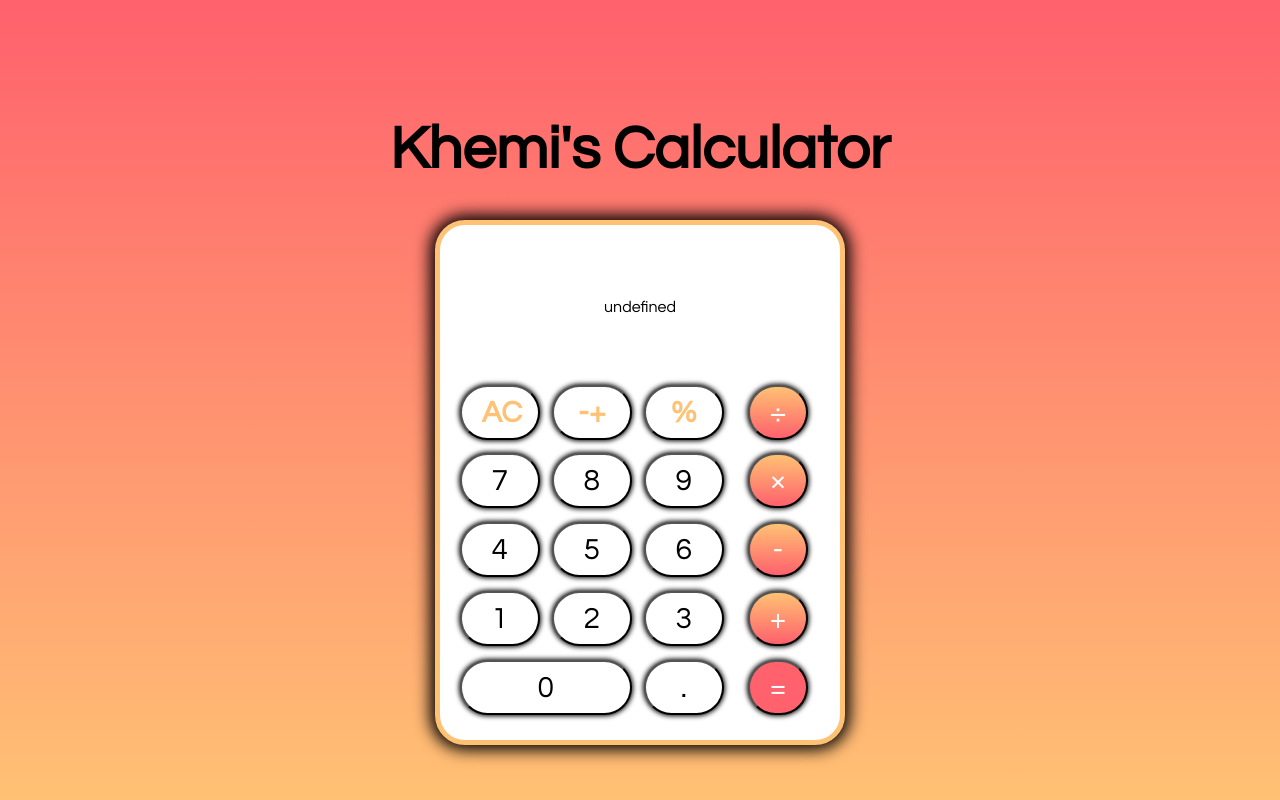
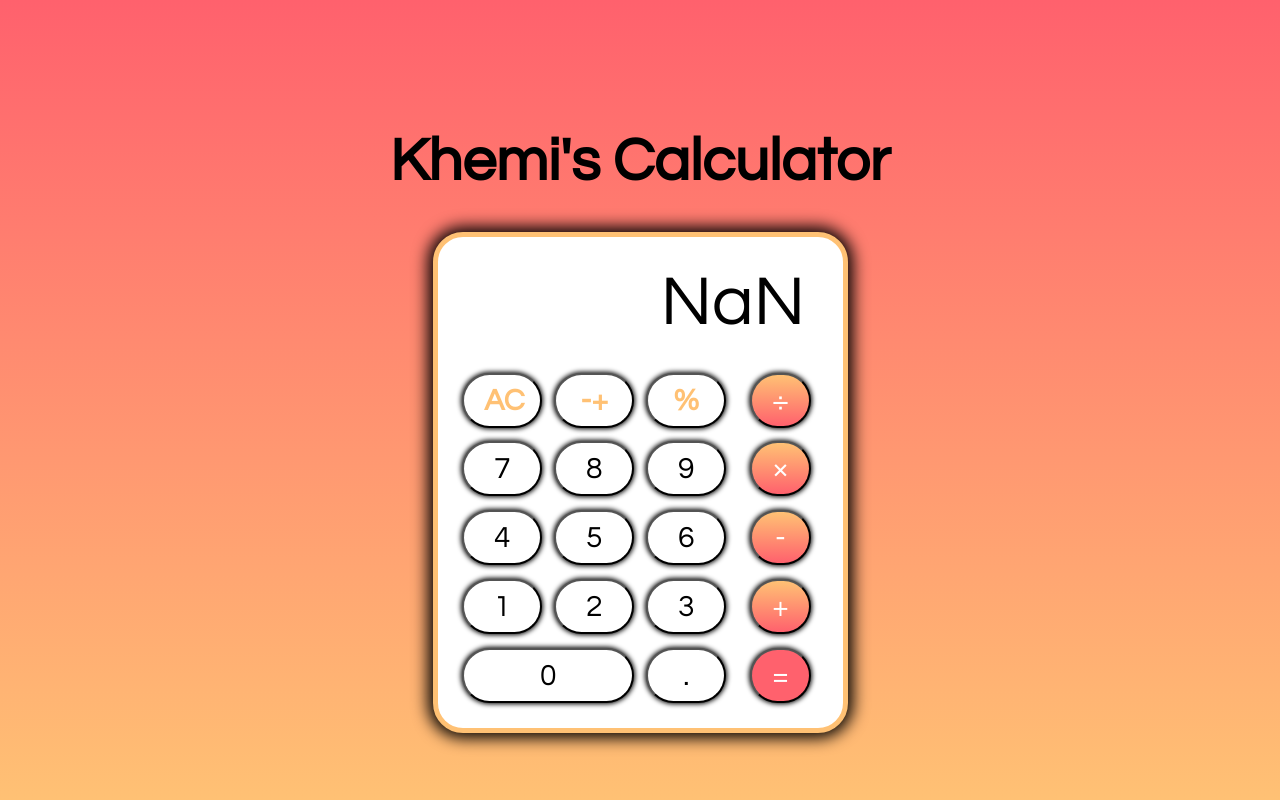
Before and after one commit to Khemi1998/calculator, a plain HTML site: page index.html in a window 1280 px wide. Both pictures are taken after a click on the button "-+". Drawn offline with Linux system fonts and the light colour scheme.

Commit message:
third iteration: made display font larger and all the buttons perform thier functions

```diff
--- a/assets/styles/_typography.scss
+++ b/assets/styles/_typography.scss
@@ -19,3 +19,7 @@ button {
         font-size: 60px;
     }
 }
+
+#screen {
+    font-size: 70px;
+}
--- a/script.js
+++ b/script.js
@@ -1,9 +1,9 @@
 const screen = document.querySelector("#screen");
-const buttons = document.querySelectorAll(".keys__orange, .keypad, .keys__orange_bg")
-const operators = document.querySelectorAll (".keys__orange_bg, #keys__percent")
-const ans = document.querySelector("#keys__equal")
-const ac = document.querySelector("#keys__ac")
-
+const buttons = document.querySelectorAll(".keys__orange, .keypad, .keys__orange_bg");
+const operators = document.querySelectorAll (".keys__orange_bg, #keys__percent");
+const ans = document.querySelector("#keys__equal");
+const ac = document.querySelector("#keys__ac");
+const polarity = document.querySelector("#keys__polarity");
 
 
 //display number
@@ -20,8 +20,10 @@ buttons.forEach((button)=>{
 let firstNum;
 let secondNum;
 let operation;
-let answer;
+let digit;
 
+
+//right-handside functions
 operators.forEach((operator)=>{
     operator.addEventListener("click", (event) =>{
         operation =event.target.innerHTML;
@@ -33,14 +35,15 @@ operators.forEach((operator)=>{
 ans.addEventListener ("click",() => {
     secondNum = screen.innerHTML;
 
+    //include decimals
     let number1 = parseFloat(firstNum);
     let number2 = parseFloat(secondNum);
 
     switch (operation) {
-        case ("÷"): //divide
+        case ("÷"): //divide to 5 d.p
             screen.innerHTML = (number1/number2).toFixed(5);
             break;
-        case "*": //multiply
+        case "×": //multiply
             screen.innerHTML = (number1*number2);
             break;
         case "-": //minus
@@ -50,17 +53,24 @@ ans.addEventListener ("click",() => {
             screen.innerHTML = (number1+number2);
             break;
         case "%": //percent
-            screen.innerHTML = (number1 );
+            screen.innerHTML = (number1/100);
             break;
         default:
             screen.innerHTML = "error";
             break;
       }
-
 })
 
-ac.addEventListener ("click",() => {
-    screen.innerHTML = "";
-    firstNum = 0
-    secondNum = 0
+ac.addEventListener("click", ()=>{
+    screen.innerHTML = ""
+    firstNum= 0;
+    secondNum= 0;
 })
+
+polarity.addEventListener("click", ()=>{
+    digit = screen.innerHTML;
+    let _digit = parseFloat(digit);
+
+    screen.innerHTML = (0 - _digit)
+    }
+)
--- a/styles.scss
+++ b/styles.scss
@@ -35,6 +35,7 @@ main {
         justify-content: center;
         grid-template-columns: 1fr 0.5fr;
         gap: 10%;
+        padding-left: 5px;
 
     >.keys {
         display: grid;
@@ -56,8 +57,10 @@ main {
     }}
 
 #screen {
-    padding: 15% 50%;
+    height: 100px;
+    width: 350px;
+    padding: 10px;
     background-color: transparent;
     color: $quaternary-color;
-
+    text-align: end;
 }
```
Also changed, not shown: styles.css.
